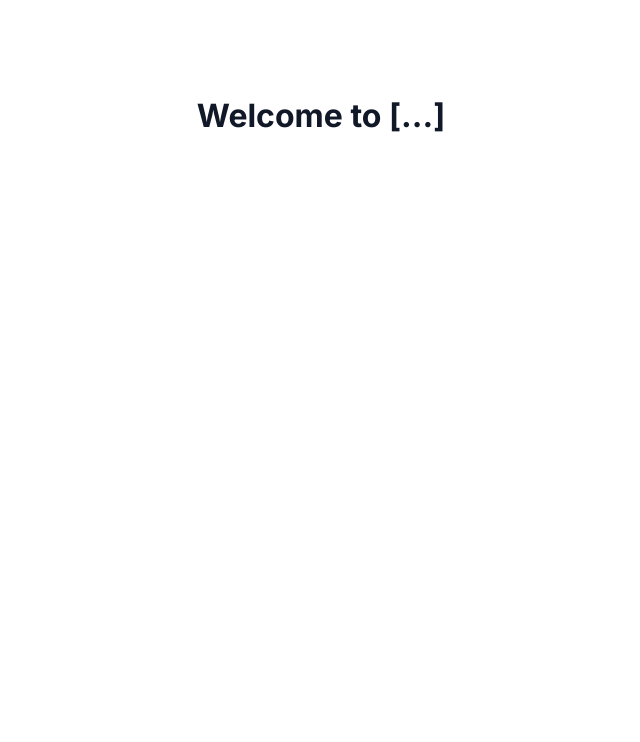
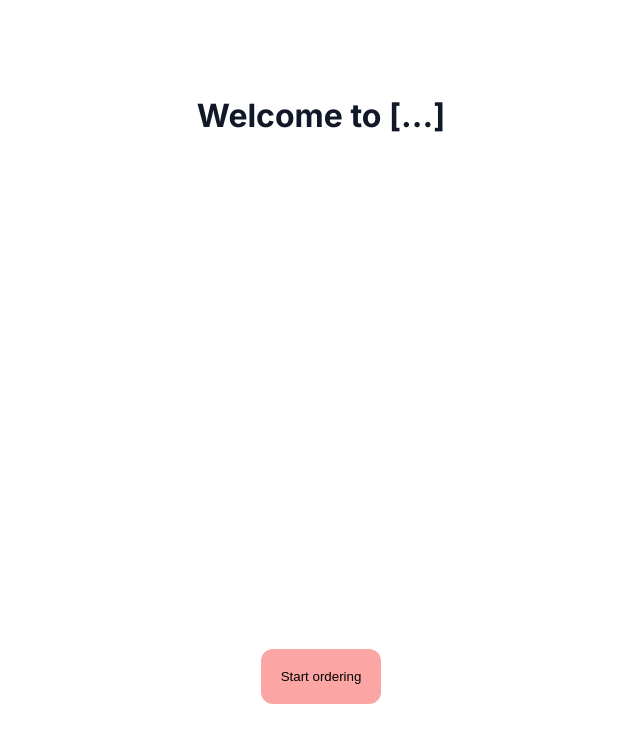
Before and after one commit to j-eick/pos-restaurant, a Next.js app: page / in a window 1280 px wide. Shown: the top 742 px of the page, without its empty margins (319-959 px from the left). Built offline with nearby package versions, Linux system fonts and the light colour scheme.

Commit message:
Added button component

```diff
--- /dev/null
+++ b/app/components/button/Button.tsx
@@ -0,0 +1,24 @@
+import React, { ReactNode } from "react";
+import { twMerge } from "tailwind-merge";
+
+type ButtonProp = {
+  children: ReactNode;
+  variant: "menuNav";
+  className?: string;
+};
+
+export const Button = ({ children, variant, className }: ButtonProp) => {
+  const hover = {
+    red: `transition-all hover:bg-red-hover`,
+  };
+
+  const styles = {
+    menuNav: `px-5 py-5 bg-red rounded-xl cursor-pointer ${hover.red}`,
+  };
+
+  return (
+    <button className={twMerge(`${styles[variant]} ${className}`)}>
+      {children}
+    </button>
+  );
+};
--- /dev/null
+++ b/app/components/button/index.ts
@@ -0,0 +1 @@
+export { Button } from "./Button";
--- a/app/page.tsx
+++ b/app/page.tsx
@@ -1,9 +1,11 @@
 import Image from "next/image";
+import { Button } from "./components/button";
 
 export default function Home() {
   return (
     <main className="flex min-h-screen flex-col items-center justify-between p-24">
       <h1 className="text-primary">Welcome to [...]</h1>
+      <Button variant="menuNav">Start ordering</Button>
     </main>
   );
 }
```
